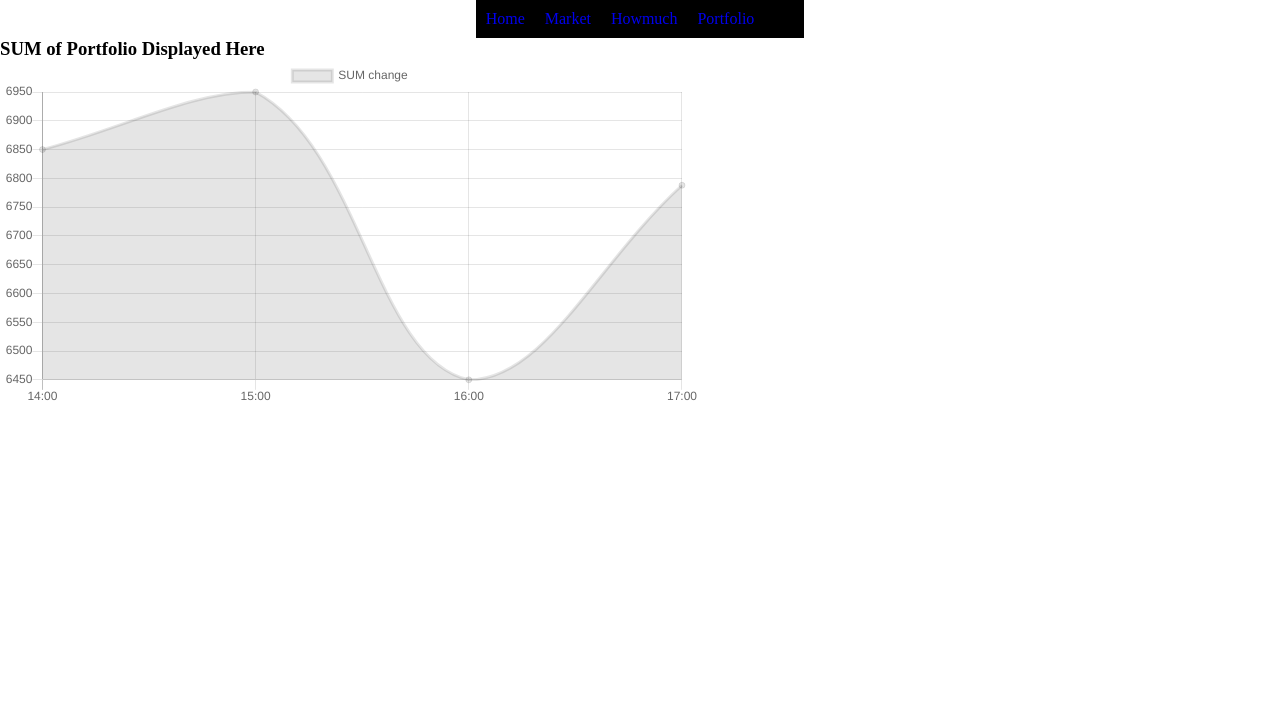
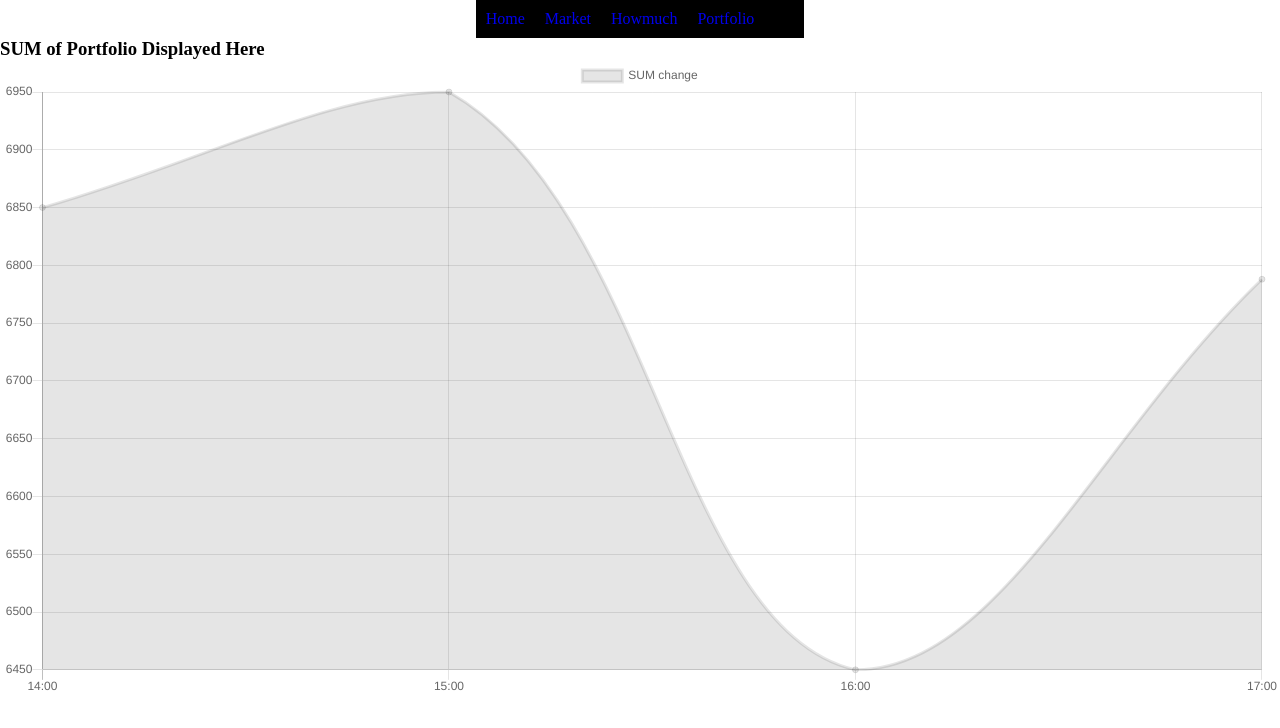
Before and after one commit to silberov/CryptoSim, a React (Create React App) app: page /portfolio in a window 1280 px wide. Shown: the top 728 px of the page. Built offline with nearby package versions, Linux system fonts and the light colour scheme; no server answers.

Commit message:
chart small fix

```diff
--- a/src/Portfolio/chart.css
+++ b/src/Portfolio/chart.css
@@ -1,5 +1,4 @@
-.chart{
-    height: 700px;
-    width: 700px;
-
+.chart {
+  height: 700px;
+  width: 100%;
 }
```
